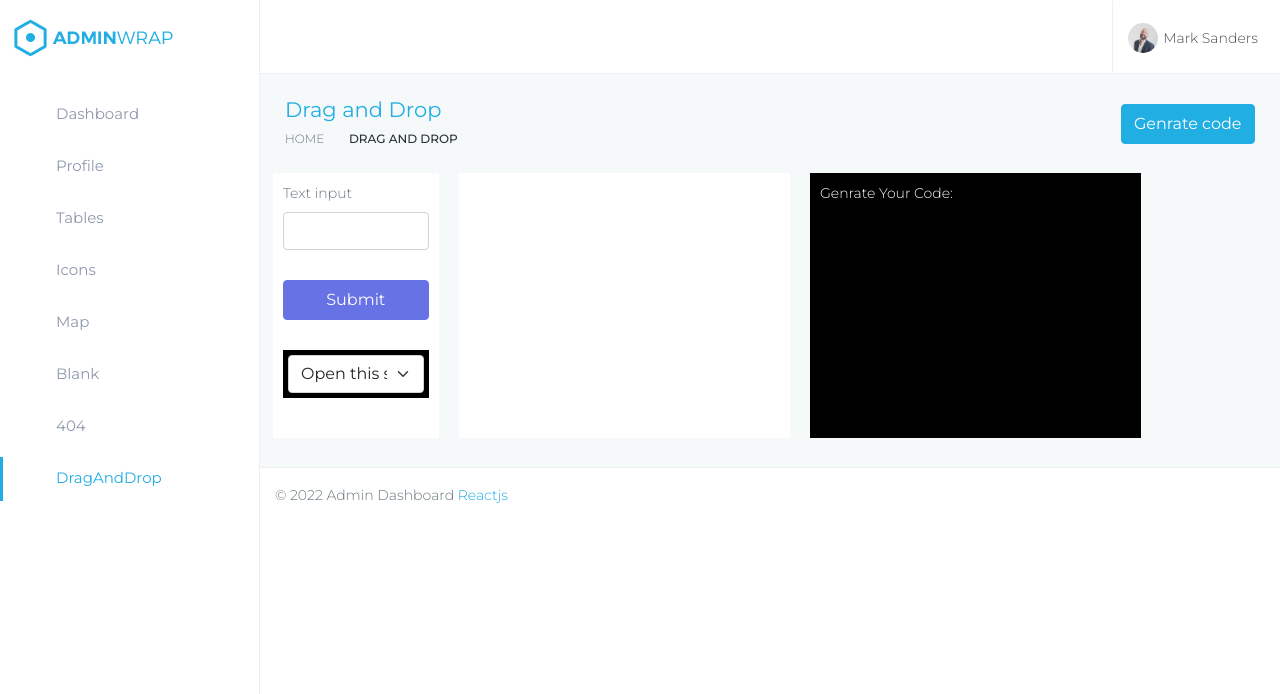
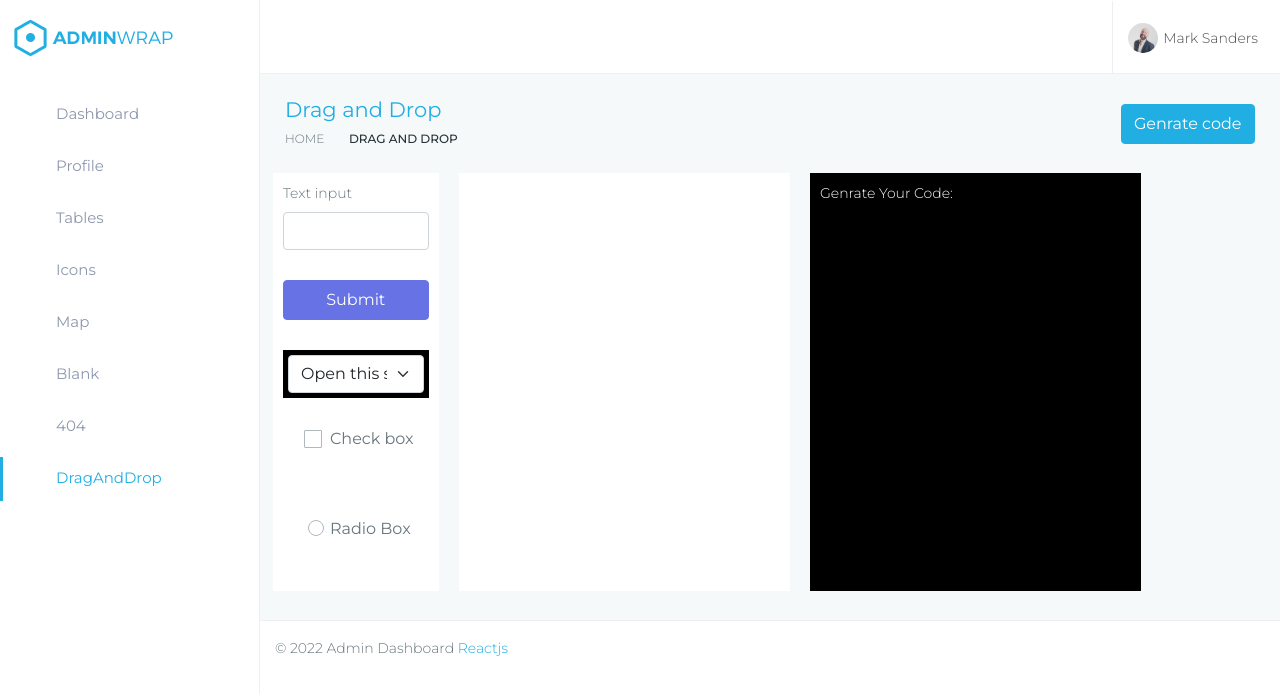
Before and after one commit to kushwahavikas045/react-dashboard-demo, a React (Create React App) app: page /DragAndDrop in a window 1280 px wide. Shown: the top 694 px of the page. Built offline with nearby package versions, Linux system fonts and the light colour scheme; a web font is replaced by a local one.

Commit message:
check , radio box added

```diff
--- /dev/null
+++ b/src/components/Checkbox.js
@@ -0,0 +1,12 @@
+import React from 'react';
+
+const Checkbox = () => {
+  return (
+    <div class="form-group form-check">
+    <input type="checkbox" class="form-check-input" id="exampleCheck1"/>
+    <label class="form-check-label" for="exampleCheck1">Check box</label>
+  </div>
+  );
+};
+
+export default Checkbox;
--- /dev/null
+++ b/src/components/Radio.js
@@ -0,0 +1,14 @@
+import React from 'react';
+
+const Radio = () => {
+  return (
+    <div class="form-check">
+    <input class="form-check-input" type="radio" name="exampleRadios" id="exampleRadios1" value="option1" />
+    <label class="form-check-label" for="exampleRadios1">
+      Radio Box
+    </label>
+  </div>
+  );
+};
+
+export default Radio;
--- a/src/page/DragAndDrop/Container.js
+++ b/src/page/DragAndDrop/Container.js
@@ -1,23 +1,29 @@
-import React,{useState} from 'react';
+import React, { useState } from 'react';
 import { CopyToClipboard } from 'react-copy-to-clipboard'
 
-const Container = ({code}) => {
-  const [value, setValue] = useState("");
+const Container = ({ code }) => {
   const [copied, setCopied] = useState(false);
 
-  const handleCopy = () =>{
-   setCopied(true);
 
+  const handleCopy = () => {
+    if (code == 'Genrate Your Code:') setCopied(false);
+    else {
+      setCopied(true);
+    }
   }
+
+  // if(code === 'Genrate Your Code:'){
+  //  return
+  // }
   return (
     <>
-    <div className="col-lg-4 col-xlg-3 col-md-5" style={{background: "black", padding:'10px', marginLeft:'20px'}} >
-    <CopyToClipboard text={code} onCopy={handleCopy}>
-    <a type="button" class="btn-floating btn-lg btn-tw" style={{float:'right'}}><i class={`${copied ? 'fa fa-check' : 'fa fa-copy'}`}></i></a>
-    </CopyToClipboard>
-     <p  style={{color:'white', fontWeigth:300}}>{code}</p>
+      <div className="col-lg-4 col-xlg-3 col-md-5" style={{ background: "black", padding: '10px', marginLeft: '20px' }} >
+        <CopyToClipboard text={code} onCopy={handleCopy}>
+          <a type="button" class="btn-floating btn-lg btn-tw" style={{ float: 'right' }}><i class={`${copied ? 'fa fa-check' : 'fa fa-copy'}`}></i></a>
+        </CopyToClipboard>
+        <p style={{ color: 'white', fontWeigth: 300 }}>{code}</p>
 
-    </div>
+      </div>
 
     </>
   );
--- a/src/page/DragAndDrop/DragAndDrop.js
+++ b/src/page/DragAndDrop/DragAndDrop.js
@@ -6,12 +6,17 @@ import Input from '../../components/Input';
 import Button from '../../components/Button';
 import Select from '../../components/Select';
 import Container from './Container';
+import Checkbox from '../../components/Checkbox';
+
+import Radio from '../../components/Radio';
 const DragAndDrop = () => {
     const [genrateCode, setGenrateCode] = React.useState("Genrate Your Code:");
     const [element, setElement] = React.useState([
         { name: <Input/> },
         { name: <Button/> },
-        { name: <Select/> }
+        { name: <Select/> },
+        {name: <Checkbox/>},
+        {name: <Radio/> }
     ]);
 
     const [container, setContainer] = React.useState([]);
@@ -46,7 +51,7 @@ const DragAndDrop = () => {
  const handleGenrateCode = () =>{
 
     const code = document.getElementById('code').innerHTML;
-     let staticCode = code ? `<form>${code}</form>` : <p style={{color:'red', fontWeigth:300}}>please Drag some Element</p>
+     let staticCode = code ? `<form>${code}</form>` : <p style={{color:'red', fontWeight:300}}>please Drag some Element</p>
     setGenrateCode(staticCode);
 
  }
```
Also changed, not shown: src/components/Switch.js (added, +12 -0 lines).
